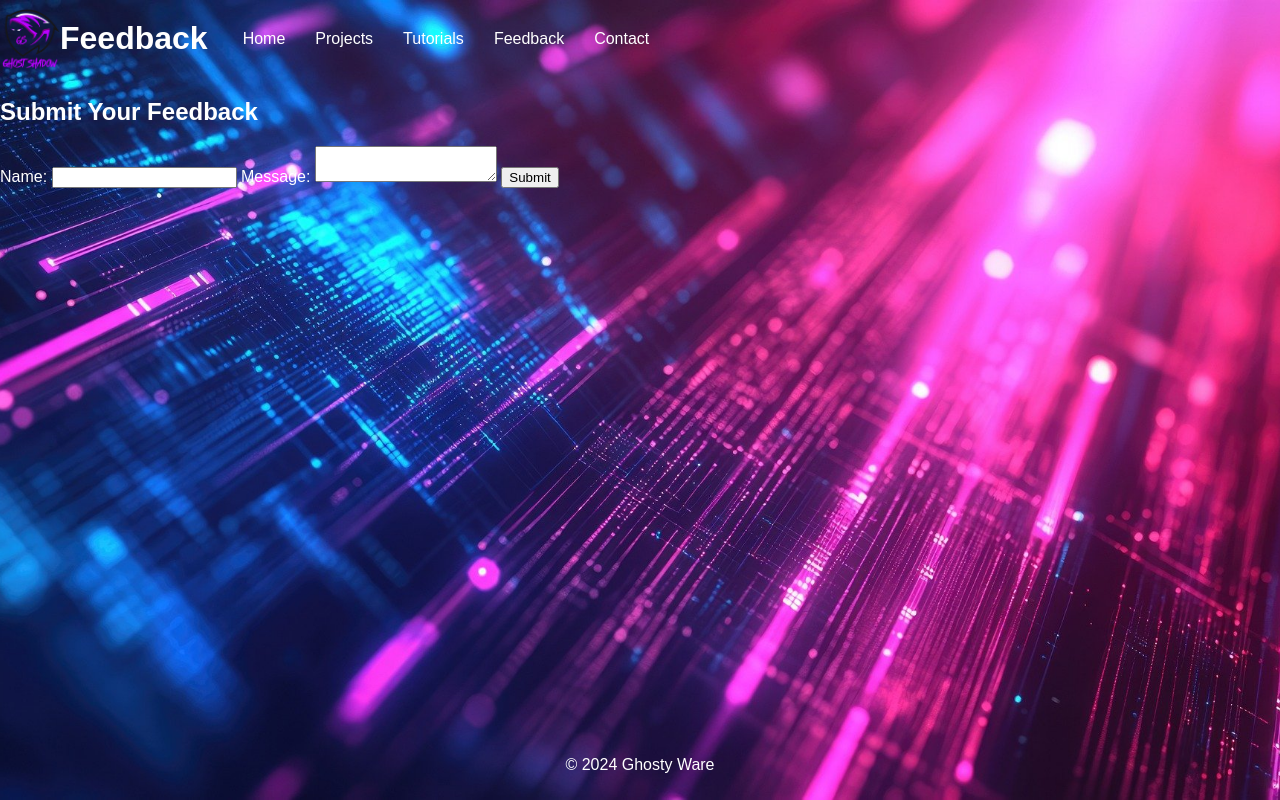
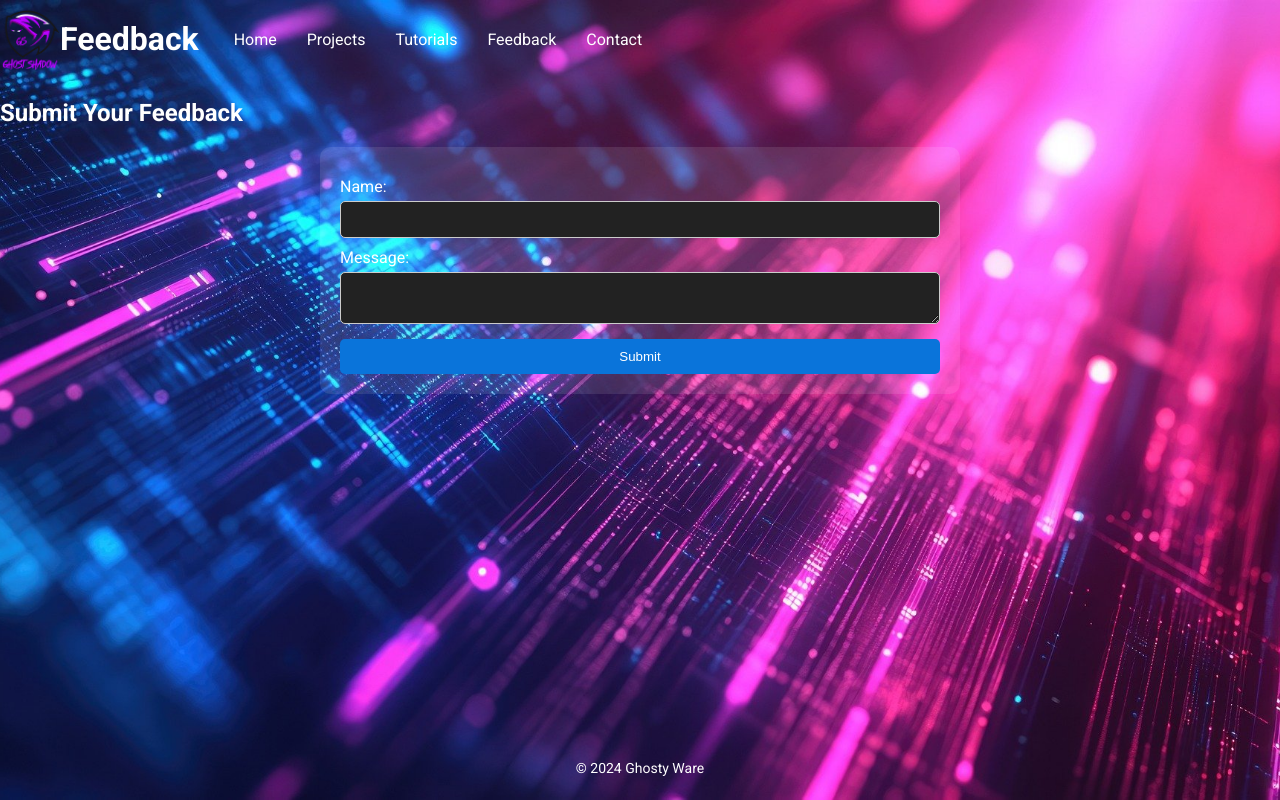
Before and after one commit to Ghostshadowplays/Ghosty-Ware-Site, a Flask app: page /feedback in a window 1280 px wide. Run offline with Flask 3, Linux system fonts and the light colour scheme.

Commit message:
Update styles.css

```diff
--- a/static/styles.css
+++ b/static/styles.css
@@ -1,131 +1,196 @@
-body {
-    font-family: Arial, sans-serif;
-    background-color: #111;
-    color: #fff;
-    margin: 0;
-    padding: 0;
+/* Set full height for HTML and Body */
+html, body {
+    height: 100%; /* Set height to 100% */
+    margin: 0; /* Remove default margin */
+    padding: 0; /* Remove default padding */
 }
 
+/* Apply to the entire body */
+body {
+    font-family: 'Roboto', sans-serif; /* Use Roboto font */
+    background-color: #111; /* Fallback background color */
+    background-image: url('/static/background2.jpg'); /* Background image */
+    background-size: cover; /* Makes the image cover the entire background */
+    background-repeat: no-repeat; /* Prevents the image from repeating */
+    background-position: center; /* Centers the image */
+    color: #fff; /* Text color */
+    display: flex; /* Use flexbox layout */
+    flex-direction: column; /* Stack elements vertically */
+}
+
+
+.tutorials-page {
+    background-color: #1a1a2e; /* Fallback background color */
+    background-image: url('/static/background3.jpg'); /* New background image for tutorials page */
+    background-size: cover;
+    background-position: center;
+    background-repeat: no-repeat;
+    color: #fff; /* Text color */
+}
+
+
+.contact-page {
+    background-color: #222; /* Fallback background color */
+    background-image: url('/static/background5.webp'); /* New background image */
+    background-size: cover; /* Make the image cover the entire page */
+    background-repeat: no-repeat; /* Prevent repeating */
+    background-position: center; /* Center the background image */
+    color: #fff; /* Ensure text is still readable */
+}
+
+/* Other styles remain unchanged */
 header {
-    display: flex;              /* Use flexbox for layout */
-    align-items: center;       /* Center items vertically */
+    display: flex; /* Use flexbox for layout */
+    align-items: center; /* Center items vertically */
     justify-content: space-between; /* Space between logo and nav */
     padding: 0;
-    width: 100%;            /* Add some padding */
+    width: 100%; /* Full width */
 }
 
 header h1 {
-    margin-top: 20px;   /* Adjust this value to move it up (negative values move it up) */
-    margin-right: 20px;   /* Adjust this value to move it to the right */
+    margin-top: 20px; /* Adjust this value to move it up */
+    margin-right: 20px; /* Adjust this value to move it to the right */
 }
 
 h1 {
     color: #ffffff; /* Change color for h1 elements */
 }
 
-
-body {
-    background-image: url('/static/background2.jpg'); /* Adjust the path if needed */
-    background-size: cover; /* Makes the image cover the entire background */
-    background-repeat: no-repeat; /* Prevents the image from repeating */
-    background-position: center; /* Centers the image */
-}
-
 main {
-    flex: 1;                    /* Allow main to grow and fill available space */
+    flex: 1; /* Allow main to grow and fill available space */
 }
 
 footer {
-    /* Optionally add styles for the footer */
-    padding: 10px;             /* Add some padding */
-    text-align: center;        /* Center footer text */
-}
-
-html, body {
-    height: 100%;                /* Set height to 100% for both elements */
-    margin: 0;                  /* Remove default margin */
-    padding: 0;
-    display: flex;              /* Use flexbox layout */
-    flex-direction: column;        /* Remove default padding */
-}
-
-.logo {
-    flex: 0 1 auto;           /* Allow logo to take up only necessary space */
+    padding: 10px; /* Add some padding */
+    text-align: center; /* Center footer text */
 }
 
 .logo img {
-    height: 100px;
+    height: 100px; /* Adjust height as needed */
     margin-left: 5px; /* Adjust this value to move the logo more to the left */
 }
 
-header img {
-    display: block; /* Center it */
-    margin: 0 auto; /* Centering */
-}
-
 nav {
-    flex: 1;
-    color: #ffffff;                  /* Allow nav to take the remaining space */
+    flex: 1; /* Allow nav to take the remaining space */
+    color: #ffffff; /* Set color */
 }
 
 nav ul {
-    list-style: none;         /* Remove default list styling */
-    padding: 0;              /* Remove default padding */
-    margin: 0;               /* Remove default margin */
-    display: flex;
-    color: #ffffff;           /* Display items in a row */
+    list-style: none; /* Remove default list styling */
+    padding: 0; /* Remove default padding */
+    margin: 0; /* Remove default margin */
+    display: flex; /* Display items in a row */
 }
 
 nav li {
-    margin: 0 15px;          /* Space between nav items */
+    margin: 0 15px; /* Space between nav items */
 }
 
 nav a {
-    text-decoration: none;    /* Remove underline from links */
-    color: #ffffff;             /* Change text color */
+    text-decoration: none; /* Remove underline from links */
+    color: #ffffff; /* Change text color */
 }
 
 .btn-download {
-    background-color: #0a74da;
+    background-color: #28a745;
     color: white;
     padding: 10px 20px;
     text-decoration: none;
     border-radius: 5px;
 }
 
-a.button {
+.button {
     display: inline-block;
     padding: 10px 15px;
     font-size: 16px;
-    color: white;
-    background-color: #007BFF; /* Adjust color as needed */
+    color: rgb(3, 1, 3);
+    background-color: #0056b3; /* Adjust color as needed */
     text-decoration: none;
     border-radius: 5px;
+    transition: background-color 0.3s ease; /* Smooth transition */
 }
 
-a.button:hover {
+.button:hover {
+    background-color: #8f00b393; /* Darker shade on hover */
+}
+
+.feedback-form {
+    display: flex;
+    flex-direction: column;
+    max-width: 600px; /* Limit the width */
+    margin: auto; /* Center the form */
+    padding: 20px; /* Add some padding */
+    background-color: rgba(255, 255, 255, 0.1); /* Optional background */
+    border-radius: 10px; /* Optional rounded corners */
+}
+
+.feedback-form label {
+    margin-top: 10px; /* Space above labels */
+    color: #fff; /* Change label color */
+}
+
+.feedback-form input,
+.feedback-form textarea {
+    padding: 10px; /* Padding inside input fields */
+    margin-top: 5px; /* Space above input fields */
+    border: 1px solid #ccc; /* Border style */
+    border-radius: 5px; /* Rounded corners */
+    background-color: #222; /* Background color */
+    color: #fff; /* Text color */
+}
+
+.feedback-form button {
+    margin-top: 15px; /* Space above button */
+    padding: 10px 15px; /* Padding inside the button */
+    background-color: #0a74da; /* Button color */
+    color: white; /* Text color */
+    border: none; /* Remove border */
+    border-radius: 5px; /* Rounded corners */
+    cursor: pointer; /* Pointer cursor on hover */
+    transition: background-color 0.3s ease; /* Smooth transition */
+}
+
+.feedback-form button:hover {
     background-color: #0056b3; /* Darker shade on hover */
 }
 
-.feedback-section form {
-    display: flex;             /* Use flexbox for better alignment */
-    flex-direction: column;    /* Stack items vertically */
-    margin-top: 20px;         /* Adjust spacing above the form */
+main ul {
+    list-style-type: none; /* Remove bullets */
+    padding: 0;            /* Remove padding */
 }
 
-.feedback-section label {
-    margin-top: 10px;         /* Space above the label */
+main li {
+    margin-bottom: 10px;   /* Add space between feedback entries */
+    padding: 10px;         /* Add padding inside each entry */
+    background-color: rgba(255, 255, 255, 0.1); /* Light background for visibility */
+    border-radius: 5px;    /* Rounded corners */
 }
 
-.feedback-section textarea {
-    margin-top: 10px;         /* Space above the textarea */
-    padding: 10px;            /* Padding inside the textarea */
-    width: 100%;              /* Full width */
-    height: 100px;            /* Set height for the textarea */
-    resize: none;             /* Prevent resizing (optional) */
+.project-gallery {
+    display: flex;
+    flex-wrap: wrap; /* Allows wrapping to the next line */
+    justify-content: space-around; /* Space between project items */
+    margin: 20px 0; /* Margin around the gallery */
 }
 
-/* Optional: Add some space between the textarea and the button */
-.feedback-section button {
-    margin-top: 10px;         /* Space above the submit button */
+.project {
+    background-color: rgba(255, 255, 255, 0.1); /* Semi-transparent background */
+    border-radius: 8px; /* Rounded corners */
+    padding: 15px; /* Padding inside each project box */
+    margin: 10px; /* Margin between project boxes */
+    width: 30%; /* Width of each project box */
+    box-shadow: 0 2px 10px rgba(0, 0, 0, 0.5); /* Shadow for depth */
 }
+
+.project-image {
+    width: 100%; /* Full width image */
+    border-radius: 8px; /* Rounded corners for image */
+}
+
+h3 {
+    margin: 10px 0; /* Spacing around titles */
+}
+
+p {
+    font-size: 14px; /* Smaller font for descriptions */
+}
```
